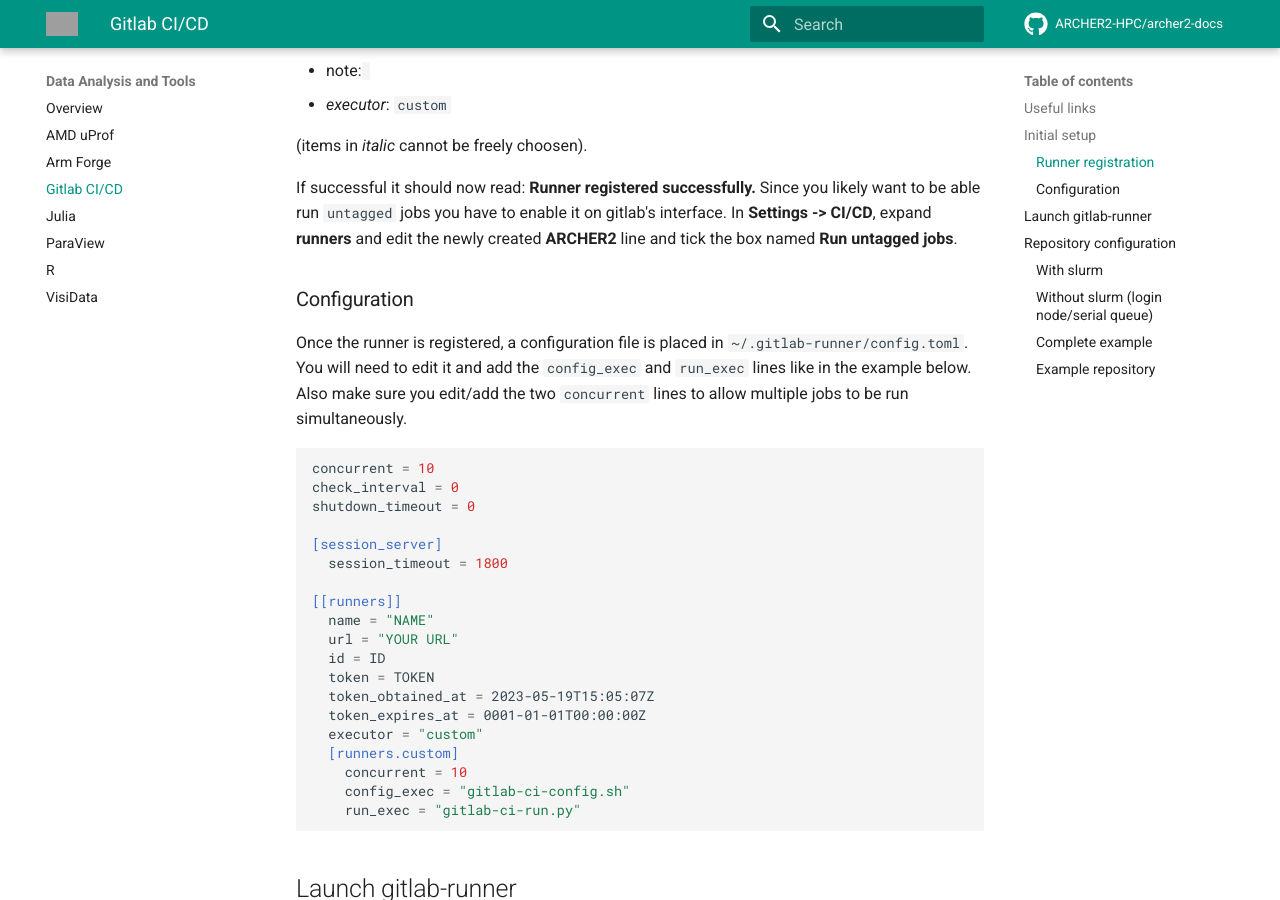
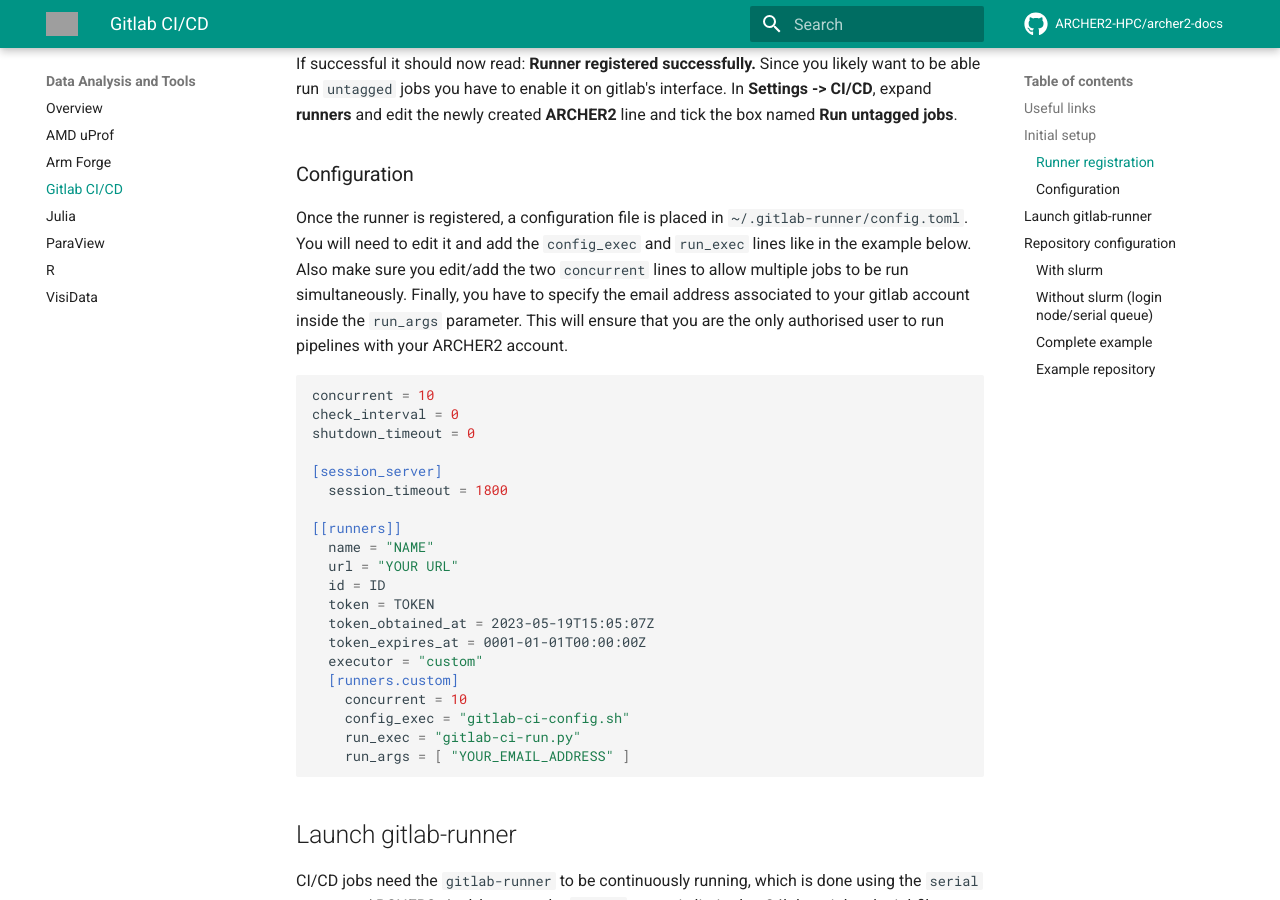
Before and after one commit to ARCHER2-HPC/archer2-docs, an MkDocs documentation site: the page built from docs/data-tools/gitlab-ci.md, in a window 1280 px wide and 900 px high, scrolled down 1400 px. Built offline with MkDocs 1.6.1 and Material for MkDocs 9.7.7, drawn with Linux system fonts in a browser that asks for light colours; comment, search, counter and statistics services are not loaded; some of the changed text lies outside the part shown; grey boxes are pictures that could not be loaded.

Commit message:
add gitlab email requirement in conf

````diff
--- a/docs/data-tools/gitlab-ci.md
+++ b/docs/data-tools/gitlab-ci.md
@@ -48,6 +45,7 @@
 ### Configuration
 
 Once the runner is registered, a configuration file is placed in `~/.gitlab-runner/config.toml`. You will need to edit it and add the `config_exec` and `run_exec` lines like in the example below. Also make sure you edit/add the two `concurrent` lines to allow multiple jobs to be run simultaneously.
+Finally, you have to specify the email address associated to your gitlab account inside the `run_args` parameter. This will ensure that you are the only authorised user to run pipelines with your ARCHER2 account.
 
 ```toml
 concurrent = 10
@@ -69,6 +67,7 @@
     concurrent = 10
     config_exec = "gitlab-ci-config.sh"
     run_exec = "gitlab-ci-run.py"
+    run_args = [ "YOUR_EMAIL_ADDRESS" ]
 ```
 
 
````
Also changed, not shown: other parts of docs/data-tools/gitlab-ci.md (+0 -3 lines).
